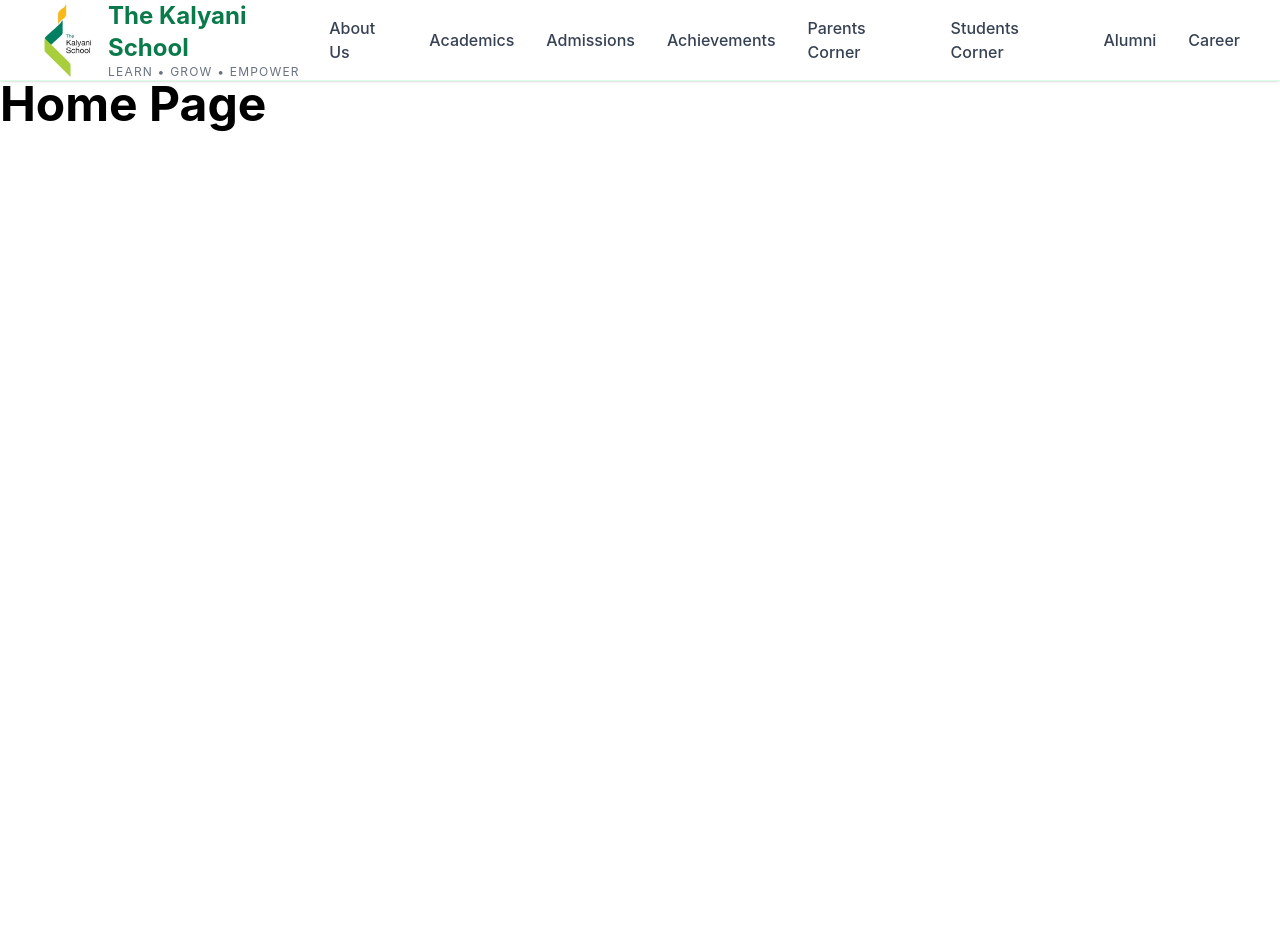
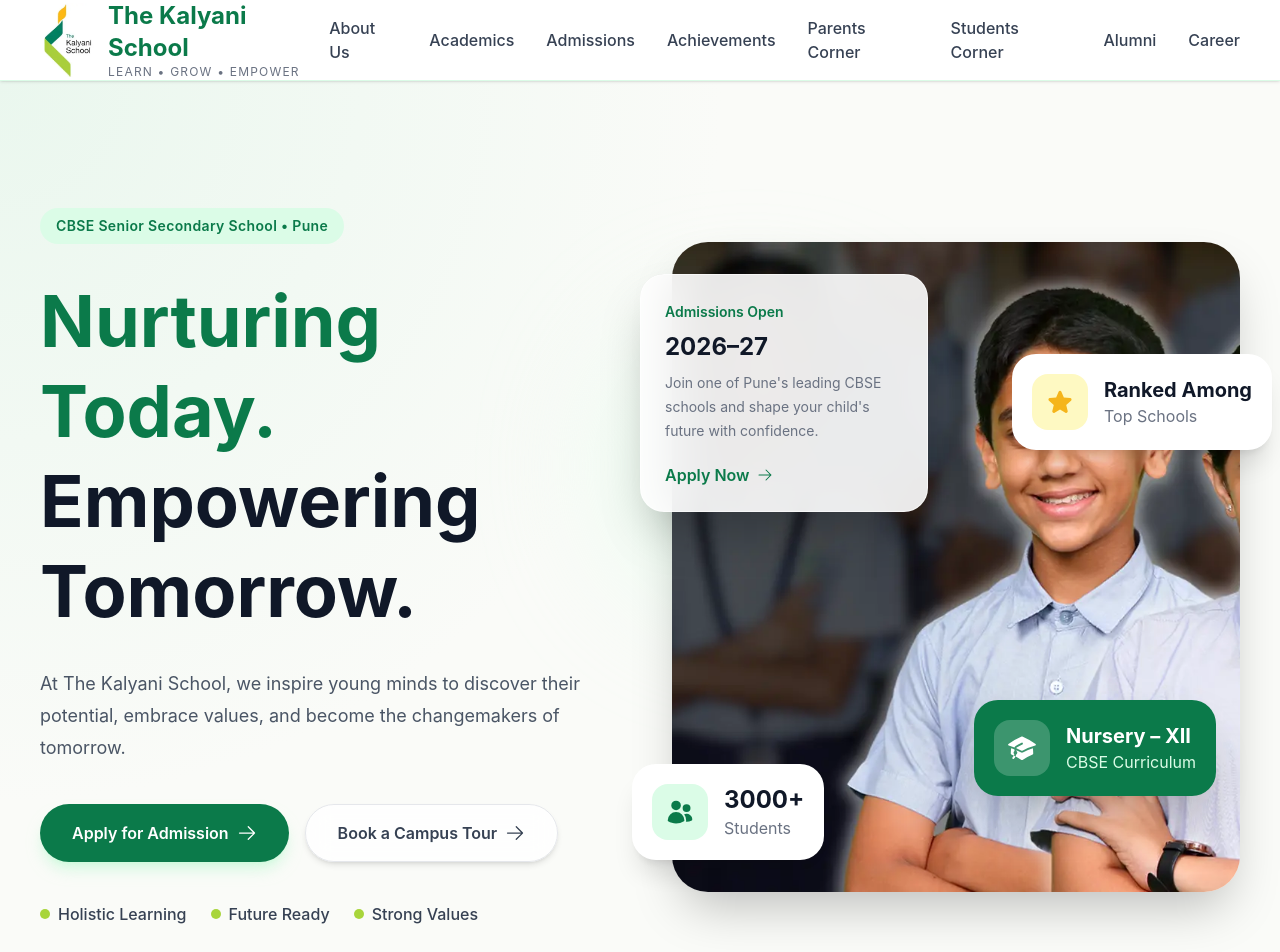
Before and after one commit to Sumituuu777/DETTROIN-INT-Sumit-Website, a React (Vite) app in the folder client/: page / in a window 1280 px wide. Shown: the top 952 px of the page. Before the commit the page ends 800 px from the top, so only its background shows below. Built offline with nearby package versions, Linux system fonts and the light colour scheme.

Commit message:
hero section for homepage

```diff
--- /dev/null
+++ b/client/src/components/Hero/FloatingCards.jsx
@@ -0,0 +1,144 @@
+import { HiArrowRight } from "react-icons/hi2";
+import {
+  HiAcademicCap,
+  HiUsers,
+  HiStar,
+} from "react-icons/hi2";
+
+export default function FloatingCards() {
+  return (
+    <>
+      {/* Admissions Card */}
+
+      <div
+        className="absolute top-8 -left-8 z-20 hidden md:block
+        rounded-3xl bg-white/90 backdrop-blur-xl
+        p-6 shadow-2xl border border-white/60
+        w-72"
+      >
+        <span className="text-sm font-semibold text-[#0B7A4A]">
+          Admissions Open
+        </span>
+
+        <h3 className="mt-2 text-2xl font-bold text-gray-900">
+          2026–27
+        </h3>
+
+        <p className="mt-2 text-gray-500 text-sm leading-6">
+          Join one of Pune's leading CBSE schools and shape
+          your child's future with confidence.
+        </p>
+
+        <button
+          className="group mt-5 flex items-center gap-2
+          text-[#0B7A4A] font-semibold"
+        >
+          Apply Now
+
+          <HiArrowRight
+            className="transition-transform
+            duration-300
+            group-hover:translate-x-1"
+          />
+        </button>
+      </div>
+
+      {/* Students Card */}
+
+      <div
+        className="absolute bottom-8 -left-10 z-20
+        rounded-3xl bg-white
+        p-5 shadow-xl
+        hidden lg:block"
+      >
+        <div className="flex items-center gap-4">
+
+          <div
+            className="flex h-14 w-14 items-center justify-center
+            rounded-2xl bg-green-100"
+          >
+            <HiUsers
+              className="text-[#0B7A4A]"
+              size={28}
+            />
+          </div>
+
+          <div>
+            <h2 className="text-2xl font-bold text-gray-900">
+              3000+
+            </h2>
+
+            <p className="text-gray-500">
+              Students
+            </p>
+          </div>
+
+        </div>
+      </div>
+
+      {/* Excellence Card */}
+
+      <div
+        className="absolute top-28 -right-8 z-20
+        rounded-3xl bg-white
+        p-5 shadow-xl
+        hidden lg:block"
+      >
+        <div className="flex items-center gap-4">
+
+          <div
+            className="flex h-14 w-14 items-center justify-center
+            rounded-2xl bg-yellow-100"
+          >
+            <HiStar
+              className="text-[#F5B51B]"
+              size={28}
+            />
+          </div>
+
+          <div>
+            <h2 className="text-xl font-bold text-gray-900">
+              Ranked Among
+            </h2>
+
+            <p className="text-gray-500">
+              Top Schools
+            </p>
+          </div>
+
+        </div>
+      </div>
+
+      {/* Curriculum Card */}
+
+      <div
+        className="absolute bottom-24 right-6 z-20
+        rounded-3xl bg-[#0B7A4A]
+        text-white
+        p-5 shadow-2xl
+        hidden md:block"
+      >
+        <div className="flex items-center gap-4">
+
+          <div
+            className="flex h-14 w-14 items-center justify-center
+            rounded-2xl bg-white/20"
+          >
+            <HiAcademicCap size={30} />
+          </div>
+
+          <div>
+            <h2 className="font-bold text-xl">
+              Nursery – XII
+            </h2>
+
+            <p className="text-green-100">
+              CBSE Curriculum
+            </p>
+          </div>
+
+        </div>
+      </div>
+    </>
+  );
+}
--- a/client/src/components/Hero/Hero.jsx
+++ b/client/src/components/Hero/Hero.jsx
@@ -0,0 +1,136 @@
+import HeroButtons from "./HeroButtons";
+// import HeroStats from "./HeroStats";
+import FloatingCards from "./FloatingCards";
+
+import campus from "../../assets/campus.webp";
+
+import { HiArrowDown } from "react-icons/hi";
+
+export default function Hero() {
+  return (
+    <section className="relative overflow-hidden bg-[#FAFBF8] pt-24 lg:pt-32">
+
+      {/* Background Gradient */}
+
+      <div className="absolute inset-0 bg-[radial-gradient(circle_at_top_left,#EAF7EE,transparent_45%)]" />
+
+      <div className="relative max-w-[1500px] mx-auto px-6 lg:px-10">
+
+        <div className="grid lg:grid-cols-2 items-center gap-16 min-h-[88vh]">
+
+          {/* ================= LEFT ================= */}
+
+          <div className="relative z-10">
+
+            <span className="inline-flex items-center rounded-full bg-green-100 text-[#0B7A4A] px-4 py-2 text-sm font-semibold tracking-wide">
+              CBSE Senior Secondary School • Pune
+            </span>
+
+            <h1 className="mt-8 text-5xl md:text-6xl xl:text-7xl font-bold leading-tight">
+
+              <span className="text-[#0B7A4A]">
+                Nurturing Today.
+              </span>
+
+              <br />
+
+              <span className="text-gray-900">
+                Empowering Tomorrow.
+              </span>
+
+            </h1>
+
+            <p className="mt-8 max-w-xl text-lg leading-8 text-gray-600">
+
+              At The Kalyani School, we inspire young minds to
+              discover their potential, embrace values,
+              and become the changemakers of tomorrow.
+
+            </p>
+
+            <div className="mt-10">
+              <HeroButtons />
+            </div>
+
+            {/* Trust Points */}
+
+            <div className="mt-10 flex flex-wrap gap-6">
+
+              {[
+                "Holistic Learning",
+                "Future Ready",
+                "Strong Values",
+              ].map((item) => (
+
+                <div
+                  key={item}
+                  className="flex items-center gap-2"
+                >
+
+                  <div className="h-2.5 w-2.5 rounded-full bg-[#A8D53B]" />
+
+                  <span className="text-gray-700 font-medium">
+                    {item}
+                  </span>
+
+                </div>
+
+              ))}
+
+            </div>
+
+          </div>
+
+          {/* ================= RIGHT ================= */}
+
+          <div className="relative">
+
+            {/* Decorative Circle */}
+
+            <div className="absolute -left-16 top-20 h-72 w-72 rounded-full bg-green-100 blur-3xl opacity-50" />
+
+            {/* Main Image */}
+
+            <img
+              src={campus}
+              alt="The Kalyani School"
+              className="relative z-10 rounded-[36px] shadow-2xl object-cover w-full h-[650px]"
+            />
+
+            {/* Floating Cards */}
+
+            <FloatingCards />
+
+          </div>
+
+        </div>
+
+        {/* Bottom Stats */}
+
+        {/* <HeroStats /> */}
+
+      </div>
+
+      {/* Scroll Indicator */}
+
+      <div className="hidden lg:flex justify-center mt-10 pb-8">
+
+        <button className="group flex flex-col items-center text-gray-500">
+
+          <span className="text-sm font-medium">
+
+            Scroll to Explore
+
+          </span>
+
+          <HiArrowDown
+            className="mt-2 text-2xl animate-bounce group-hover:text-[#0B7A4A]"
+          />
+
+        </button>
+
+      </div>
+
+    </section>
+  );
+}
--- /dev/null
+++ b/client/src/components/Hero/HeroButtons.jsx
@@ -0,0 +1,59 @@
+import { HiArrowRight } from "react-icons/hi2";
+import { Link } from "react-router-dom";
+export default function HeroButtons() {
+  return (
+    <div className="flex flex-col sm:flex-row gap-4">
+
+      {/* Primary Button */}
+
+      <button
+        className="group flex items-center justify-center gap-2
+        rounded-full bg-[#0B7A4A]
+        px-8 py-4
+        text-white
+        font-semibold
+        shadow-lg shadow-green-200/60
+        transition-all duration-300
+        hover:-translate-y-1
+        hover:bg-[#09653D]
+        hover:shadow-xl"
+      >
+        <Link to="/admissions">Apply for Admission</Link>
+
+        <HiArrowRight
+          className="transition-transform duration-300
+          group-hover:translate-x-1"
+          size={20}
+        />
+      </button>
+
+      {/* Secondary Button */}
+
+      <button
+        className="group flex items-center justify-center gap-2
+        rounded-full
+        border border-gray-200
+        bg-white/80
+        backdrop-blur-md
+        px-8 py-4
+        font-semibold
+        text-gray-700
+        shadow-md
+        transition-all duration-300
+        hover:-translate-y-1
+        hover:border-[#0B7A4A]
+        hover:text-[#0B7A4A]
+        hover:shadow-lg"
+      >
+        <Link to="/contact">Book a Campus Tour</Link>
+
+        <HiArrowRight
+          className="transition-transform duration-300
+          group-hover:translate-x-1"
+          size={20}
+        />
+      </button>
+
+    </div>
+  );
+}
--- a/client/src/pages/Home.jsx
+++ b/client/src/pages/Home.jsx
@@ -1,7 +1,9 @@
+import Hero from "../components/Hero/Hero";
+
 export default function Home() {
   return (
-    <div>
-      <h1 className="text-5xl font-bold">Home Page</h1>
-    </div>
+    <>
+    <Hero/>
+    </>
   );
 }
```
Also changed, not shown: client/src/assets/campus.webp (added), client/src/components/Hero/HeroStats.jsx (added).
